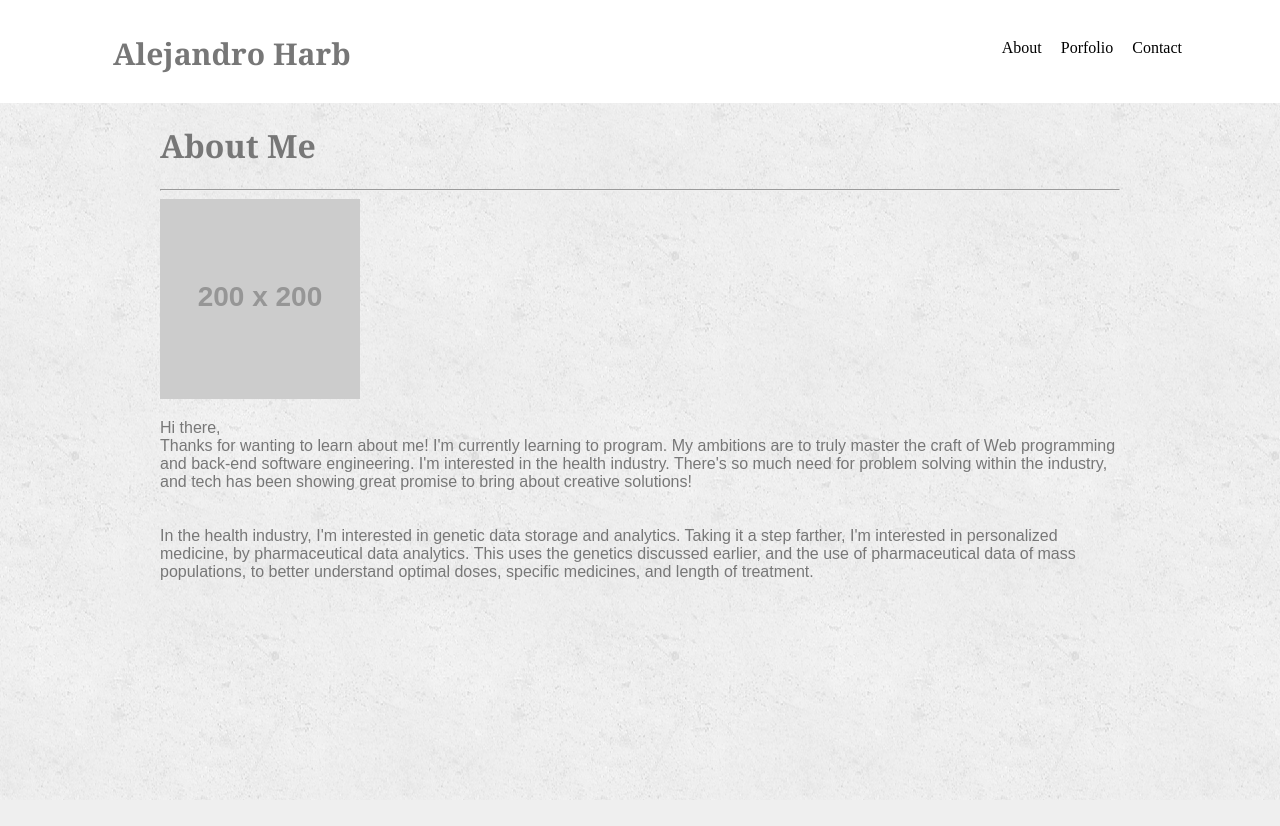
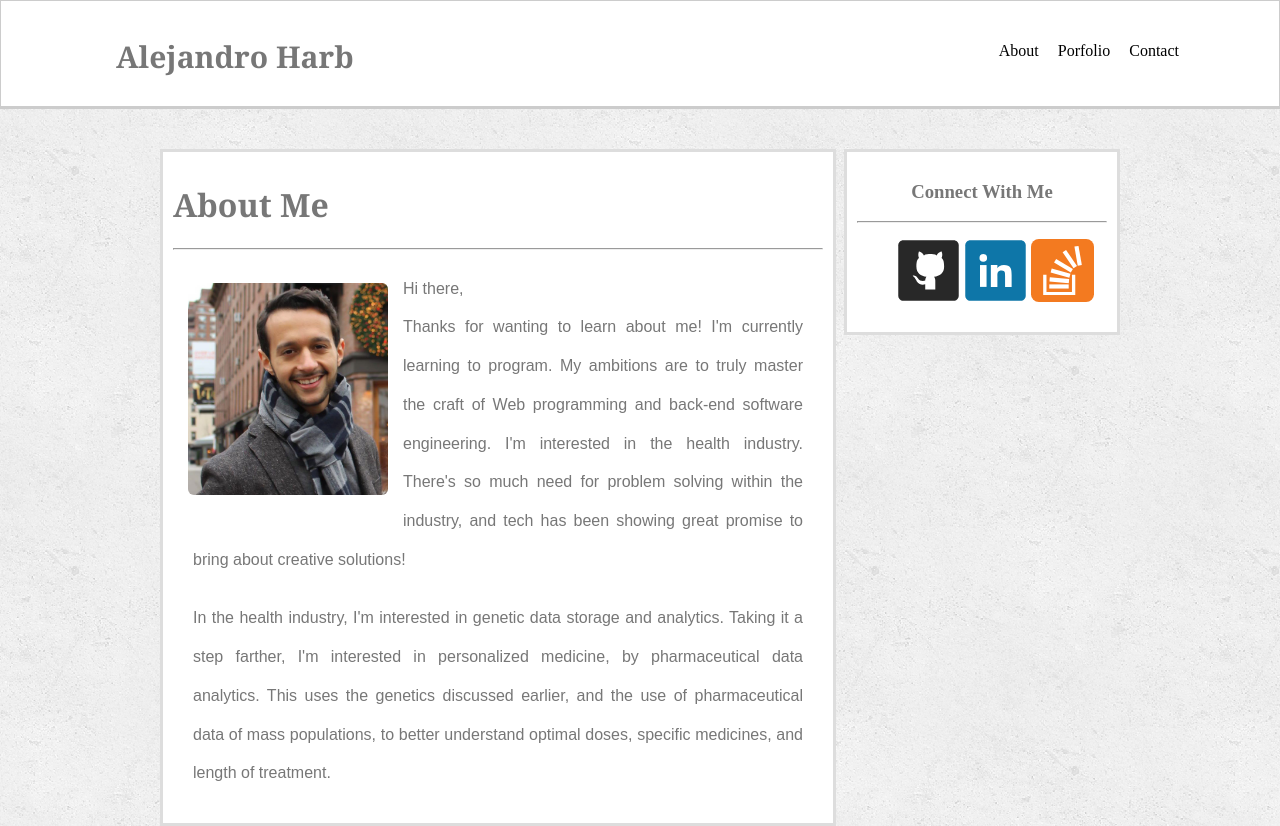
Before and after one commit to alejandroharb/Basic-Portfolio, a PHP site: page / in a window 1280 px wide. Before the commit the page ends 800 px from the top, so only its background shows below. Run offline with PHP 8.4, Linux system fonts and the light colour scheme; grey boxes labelled with a size stand in for pictures from a placeholder-image service; some libraries are stand-ins or nearby versions.

Commit message:
added index.html picture and sidebar, added index.html style to main content and sidebar

```diff
--- a/assets/css/style.css
+++ b/assets/css/style.css
@@ -7,6 +7,7 @@ body {
 header {
 	background-color:#ffffff;
 	border-color: #cccccc;
+	border-style: solid;
 	padding-top: 10px;
 	margin:-10px -10px 0px -10px;
 }
@@ -27,6 +28,8 @@ p {
 	width: 960px;
 	margin-right: auto;
 	margin-left: auto;
+	margin-top:40px;
+	display: block;
 }
 
 .nav-bar {
@@ -55,3 +58,51 @@ p {
 	margin:15px 15px 0px 0px;
 	font-size: 16px;
 }
+
+.main-content {
+	padding: 10px;
+	width: 67.71%;
+	float: left;
+	background-color: #ffffff;
+	border-color: #dddddd;
+	border-style: solid;
+
+}
+
+.main-content img {
+	float: left;
+	margin:25px 15px 15px 15px;
+	width: 200px;
+	border-radius: 6px;
+}
+
+.main-content p{
+	margin:20px;
+	line-height: 2.42em;
+	text-align:justify;
+}
+
+.sidebar {
+	display: block;
+	float: right;
+	width: 28.125%;
+	background-color: #ffffff;
+	border-color: #dddddd;
+	border-style: solid;
+}
+
+.sidebar .content {
+	padding: 10px;
+}
+
+.sidebar h3{
+	text-align: center;
+}
+
+.contact-links li{
+	display: initial;
+}
+
+.contact-links li img{
+	width:30%;
+}
--- a/index.html
+++ b/index.html
@@ -22,11 +22,23 @@
     </header>
     <div class="container">
         <div class="row">
-            <div>
+            <div class="main-content">
                 <h1>About Me</h1>
                 <hr>
-                <img src="http://www.placehold.it/200/200" alt="picture of Alejandro Harb">
-                <p>Hi there, <br> Thanks for wanting to learn about me! I'm currently learning to program. My ambitions are to truly master the craft of Web programming and back-end software engineering. I'm interested in the health industry. There's so much need for problem solving within the industry, and tech has been showing great promise to bring about creative solutions! <br><br><br> In the health industry, I'm interested in genetic data storage and analytics. Taking it a step farther, I'm interested in personalized medicine, by pharmaceutical data analytics. This uses the genetics discussed earlier, and the use of pharmaceutical data of mass populations, to better understand optimal doses, specific medicines, and length of treatment.</p>
+                <img src="assets/images/Alex-nyc.jpg" alt="picture of Alejandro Harb">
+                <p>Hi there, <br> Thanks for wanting to learn about me! I'm currently learning to program. My ambitions are to truly master the craft of Web programming and back-end software engineering. I'm interested in the health industry. There's so much need for problem solving within the industry, and tech has been showing great promise to bring about creative solutions!</p>
+                <p> In the health industry, I'm interested in genetic data storage and analytics. Taking it a step farther, I'm interested in personalized medicine, by pharmaceutical data analytics. This uses the genetics discussed earlier, and the use of pharmaceutical data of mass populations, to better understand optimal doses, specific medicines, and length of treatment.</p>
+            </div>
+            <div class="sidebar">
+                <div class="content">
+                    <h3>Connect With Me</h3>
+                    <hr>
+                    <ul class="contact-links">
+                        <li><a href="https://github.com/alejandroharb"><img src="assets/images/github-icon.svg"></a></li>
+                        <li><a href="https://github.com/alejandroharb"><img src="assets/images/linkedIn-icon.svg"></a></li>
+                        <li><a href="https://github.com/alejandroharb"><img src="assets/images/stackOverflow-icon.svg"></a></li>
+                    </ul>
+                </div>
             </div>
         </div>
     </div>
```
Also changed, not shown: assets/images/Alex-nyc.jpg (added), assets/images/github-icon.svg (added), assets/images/linkedIn-icon.svg (added), assets/images/stackOverflow-icon.svg (added).
